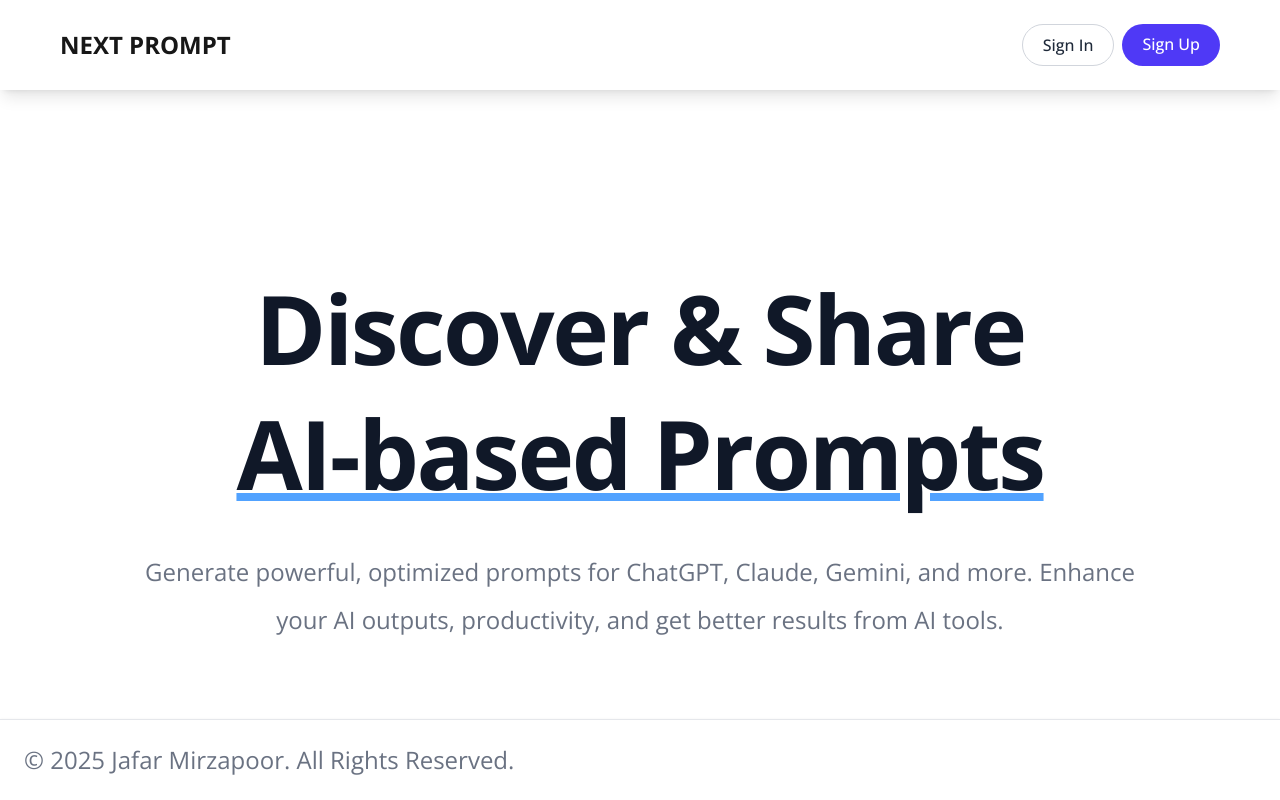
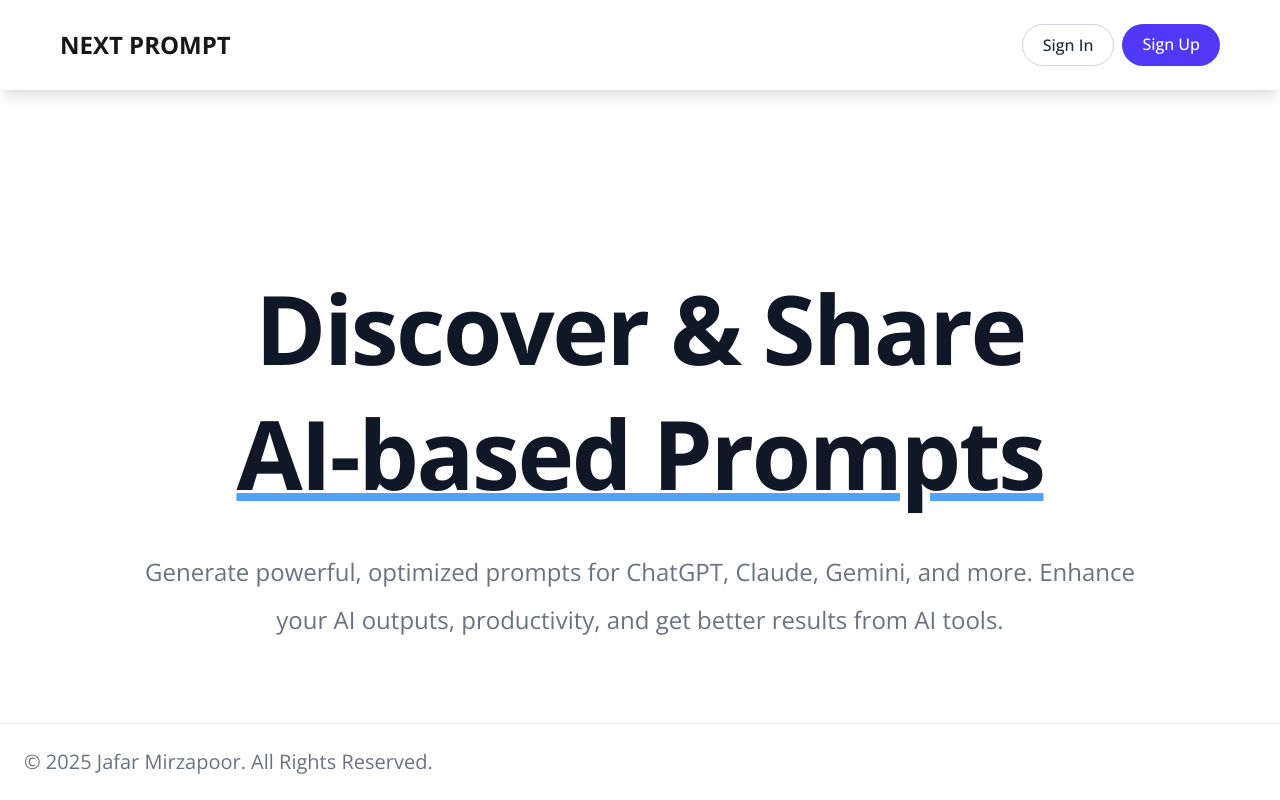
Before and after one commit to jeff-mz/next-prompt, a Next.js app: page / in a window 1280 px wide. Shown: the top 800 px of the page. Built offline with nearby package versions, Linux system fonts and the light colour scheme; no server answers.

Commit message:
style changes.

```diff
--- a/src/components/Footer.jsx
+++ b/src/components/Footer.jsx
@@ -2,7 +2,7 @@ function Footer() {
   return (
     <footer className="fixed bottom-0 left-0 z-20 w-full p-4 bg-white border-t border-gray-200 shadow-sm md:flex md:items-center md:justify-between md:p-6 dark:bg-gray-800 dark:border-gray-600">
       <div className="container mx-auto">
-        <span className="text-md md:text-lg lg:text-xl xl:text-2xl text-gray-500 sm:text-center dark:text-gray-400">
+        <span className="text-md md:text-lg lg:text-xl  2xl:text-2xl text-gray-500 sm:text-center dark:text-gray-400">
           © {`${new Date().getUTCFullYear()} `}
           <a
             href="https://github.com/jeff-mz"
```
